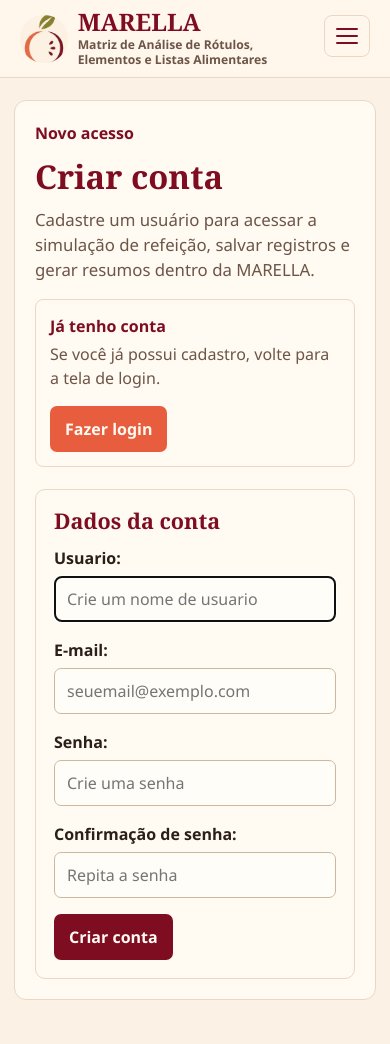
After one commit to isa01254/Projeto, a Django app: page /cadastro/ in a window 390 px wide. The commit adds this page. Run offline with Django 5.2, Linux system fonts and the light colour scheme.

Commit message:
atualização

```diff
--- a/app/forms.py
+++ b/app/forms.py
@@ -1,4 +1,6 @@
 from django import forms
+from django.contrib.auth.forms import UserCreationForm
+from django.contrib.auth.models import User
 
 from .models import AditivoAlimentar, Alimento, ItemRefeicao
 
@@ -8,6 +10,29 @@ class BootstrapFormMixin:
         super().__init__(*args, **kwargs)
         for field in self.fields.values():
             field.widget.attrs.setdefault("class", "form-control")
+
+
+class CadastroUsuarioForm(BootstrapFormMixin, UserCreationForm):
+    email = forms.EmailField(
+        label="E-mail",
+        required=False,
+        widget=forms.EmailInput(attrs={"placeholder": "seuemail@exemplo.com"}),
+    )
+
+    class Meta:
+        model = User
+        fields = ["username", "email", "password1", "password2"]
+        labels = {
+            "username": "Usuario",
+            "password1": "Senha",
+            "password2": "Confirmar senha",
+        }
+
+    def __init__(self, *args, **kwargs):
+        super().__init__(*args, **kwargs)
+        self.fields["username"].widget.attrs.update({"placeholder": "Crie um nome de usuario"})
+        self.fields["password1"].widget.attrs.update({"placeholder": "Crie uma senha"})
+        self.fields["password2"].widget.attrs.update({"placeholder": "Repita a senha"})
 
 
 class CatalogoFiltroForm(BootstrapFormMixin, forms.Form):
--- a/app/templates/base.html
+++ b/app/templates/base.html
@@ -481,6 +481,49 @@
         grid-template-columns: 1fr;
         padding: 20px;
       }
+
+      .auth-wrap {
+  align-items: center;
+  display: flex;
+  justify-content: center;
+  min-height: calc(100vh - 170px);
+}
+
+.auth-card {
+  display: grid;
+  gap: 22px;
+  grid-template-columns: minmax(0, .95fr) minmax(320px, .75fr);
+  max-width: 960px;
+  width: 100%;
+}
+
+.choice {
+  background: var(--surface);
+  border: 1px solid var(--line);
+  border-radius: 8px;
+  margin-top: 12px;
+  padding: 14px;
+}
+
+.choice strong,
+.choice span {
+  display: block;
+}
+
+.choice strong {
+  color: var(--wine);
+  margin-bottom: 4px;
+}
+
+.choice span {
+  color: var(--muted);
+}
+
+@media (max-width: 760px) {
+  .auth-card {
+    grid-template-columns: 1fr;
+  }
+}
     }
   </style>
 </head>
--- /dev/null
+++ b/app/templates/cadastro.html
@@ -0,0 +1,69 @@
+{% extends "base.html" %}
+
+{% block title %}Criar conta - MARELLA{% endblock %}
+
+{% block content %}
+<section class="auth-wrap">
+  <div class="auth-card">
+    <div>
+      <p class="tagline">Novo acesso</p>
+      <h1>Criar conta</h1>
+      <p class="lead">
+        Cadastre um usuário para acessar a simulação de refeição, salvar registros
+        e gerar resumos dentro da MARELLA.
+      </p>
+
+      <div class="choice">
+        <strong>Já tenho conta</strong>
+        <span>Se você já possui cadastro, volte para a tela de login.</span>
+
+        <div class="actions">
+          <a class="btn secondary" href="{% url 'login' %}{% if next %}?next={{ next|urlencode }}{% endif %}">
+            Fazer login
+          </a>
+        </div>
+      </div>
+    </div>
+
+    <section class="panel">
+      <h2>Dados da conta</h2>
+
+      <form method="post">
+        {% csrf_token %}
+
+        {% if next %}
+          <input type="hidden" name="next" value="{{ next }}">
+        {% endif %}
+
+        {{ form.non_field_errors }}
+
+        <p>
+          {{ form.username.label_tag }}
+          {{ form.username }}
+          {{ form.username.errors }}
+        </p>
+
+        <p>
+          {{ form.email.label_tag }}
+          {{ form.email }}
+          {{ form.email.errors }}
+        </p>
+
+        <p>
+          {{ form.password1.label_tag }}
+          {{ form.password1 }}
+          {{ form.password1.errors }}
+        </p>
+
+        <p>
+          {{ form.password2.label_tag }}
+          {{ form.password2 }}
+          {{ form.password2.errors }}
+        </p>
+
+        <button class="btn" type="submit">Criar conta</button>
+      </form>
+    </section>
+  </div>
+</section>
+{% endblock %}
--- a/app/views.py
+++ b/app/views.py
@@ -1,11 +1,19 @@
 from django.contrib import messages
+from django.contrib.auth import login
 from django.contrib.auth.decorators import login_required
 from django.db.models import Q
 from django.http import HttpResponse
 from django.shortcuts import get_object_or_404, redirect, render
+from django.utils.http import url_has_allowed_host_and_scheme
 from django.views.decorators.http import require_POST
 
-from .forms import AditivoBuscaForm, CatalogoFiltroForm, ComparacaoForm, ItemRefeicaoForm
+from .forms import (
+    AditivoBuscaForm,
+    CadastroUsuarioForm,
+    CatalogoFiltroForm,
+    ComparacaoForm,
+    ItemRefeicaoForm,
+)
 from .models import (
     AditivoAlimentar,
     Alimento,
@@ -31,6 +39,30 @@ def home(request):
         "exemplos": alimentos.order_by("categoria_nova", "nome")[:6],
     }
     return render(request, "index.html", contexto)
+
+
+def cadastro_usuario(request):
+    if request.user.is_authenticated:
+        return redirect("dashboard")
+
+    next_url = request.POST.get("next") or request.GET.get("next") or ""
+    form = CadastroUsuarioForm(request.POST or None)
+
+    if request.method == "POST" and form.is_valid():
+        usuario = form.save()
+        login(request, usuario)
+        messages.success(request, "Conta criada com sucesso. Voce ja esta conectado.")
+
+        if next_url and url_has_allowed_host_and_scheme(
+            url=next_url,
+            allowed_hosts={request.get_host()},
+            require_https=request.is_secure(),
+        ):
+            return redirect(next_url)
+
+        return redirect("dashboard")
+
+    return render(request, "cadastro.html", {"form": form, "next": next_url})
 
 
 def dashboard(request):
--- a/config/urls.py
+++ b/config/urls.py
@@ -9,6 +9,7 @@ urlpatterns = [
     path("admin/", admin.site.urls),
     path("login/", auth_views.LoginView.as_view(template_name="login.html"), name="login"),
     path("logout/", auth_views.LogoutView.as_view(), name="logout"),
+    path("cadastro/", views.cadastro_usuario, name="cadastro"),
     path("dashboard/", views.dashboard, name="dashboard"),
     path("catalogo/", views.catalogo_alimentos, name="catalogo"),
     path("aditivos/", views.painel_aditivos, name="aditivos"),
```
Also changed, not shown: app/templates/login.html (+15 -9 lines).
